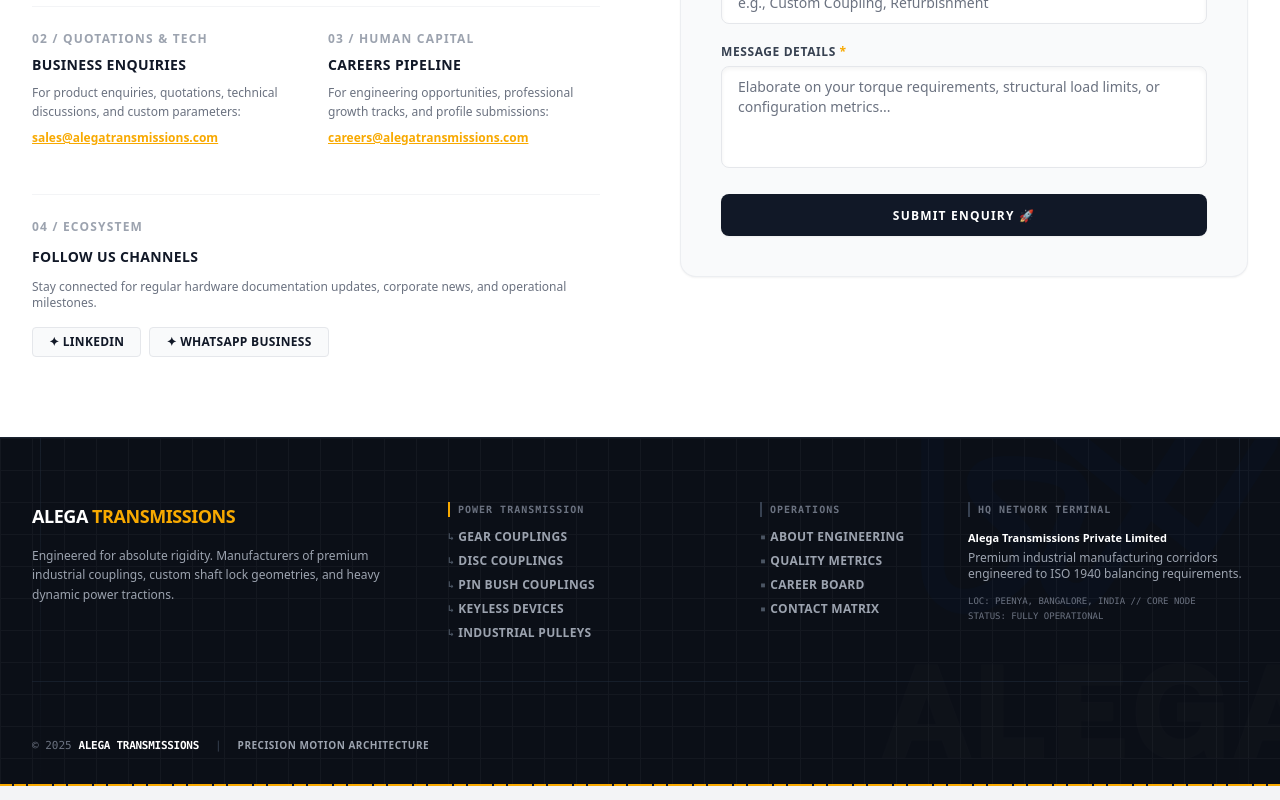
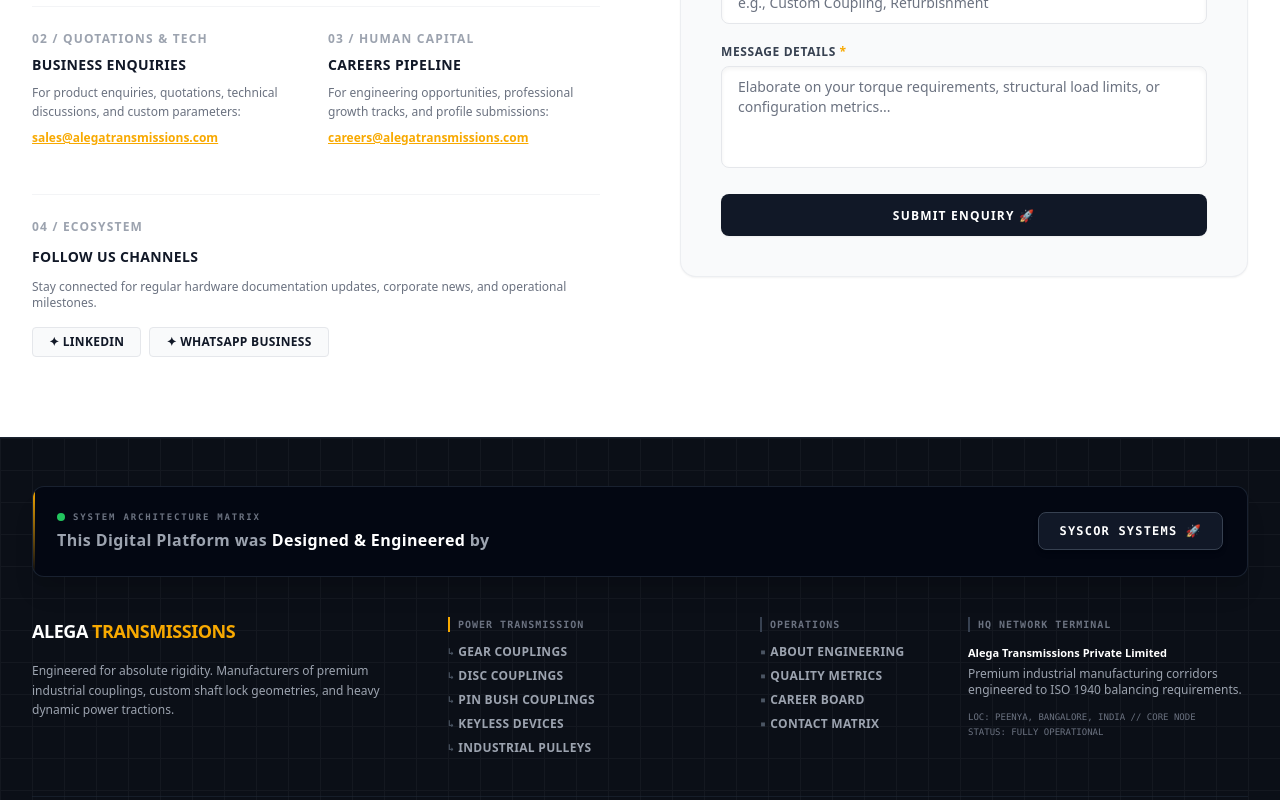
Before and after one commit to MadhuKrishnappa/alega-transmissions, a Next.js app: page / in a window 1280 px wide. Shown: the part 11200-12000 px from the top of the page. Built offline with nearby package versions, Linux system fonts and the light colour scheme.

Commit message:
added sysor systems

```diff
--- a/app/component/footer.tsx
+++ b/app/component/footer.tsx
@@ -21,9 +21,9 @@
   ];
 
   return (
-    <footer className="relative bg-[#0b0f17] text-gray-300 pt-16 pb-8 border-t border-gray-800/80 overflow-hidden antialiased selection:bg-[#F8A900]/30 font-sans">
+    <footer className="relative bg-[#0b0f17] text-gray-300 pt-12 pb-8 border-t border-gray-800/80 overflow-hidden antialiased selection:bg-[#F8A900]/30 font-sans">
 
-      {/* 1. HIGH-FIDELITY INDUSTRIAL TECH BACKGROUND LAYER */}
+      {/* HIGH-FIDELITY INDUSTRIAL TECH BACKGROUND LAYER */}
       <div
         className="absolute inset-0 pointer-events-none opacity-[0.035]"
         style={{
@@ -32,33 +32,44 @@
         }}
       />
 
-      {/* Subtle CAD Alignment Vectors */}
-      <div className="absolute top-0 left-10 w-[1px] h-full bg-gradient-to-b from-gray-800/60 to-transparent pointer-events-none hidden md:block" />
-      <div className="absolute top-0 right-10 w-[1px] h-full bg-gradient-to-b from-gray-800/60 to-transparent pointer-events-none hidden md:block" />
+      <div className="relative z-10 max-w-7xl mx-auto px-4 sm:px-6 lg:px-8 w-full space-y-10">
 
-      {/* Heavy Machinery Blueprint Watermark Logo */}
-      <div
-        className="absolute right-[-5%] bottom-[-5%] w-[480px] h-[480px] opacity-[0.02] bg-no-repeat bg-contain pointer-events-none select-none filter invert"
-        style={{ backgroundImage: "url('/alega-logo.png')" }}
-      />
+        {/* ================= CRITICAL ATTENTION: PRIMARY HERO CREDITS BANNER ================= */}
+        {/* Positioned at the absolute top of the footer container for maximum visual impact */}
+        <div className="w-full bg-gray-950 border border-gray-800/80 rounded-xl p-4 sm:p-6 flex flex-col sm:flex-row items-center justify-between gap-4 shadow-xl relative overflow-hidden group hover:border-[#F8A900]/30 transition-all duration-300">
+          <div className="absolute top-0 left-0 w-[2px] h-full bg-gradient-to-b from-[#F8A900] to-transparent" />
 
-      <div className="relative z-10 max-w-7xl mx-auto px-4 sm:px-6 lg:px-8 w-full space-y-12">
+          <div className="space-y-1 text-center sm:text-left">
+            <div className="flex items-center justify-center sm:justify-start gap-2">
+              <span className="h-2 w-2 rounded-full bg-green-500 animate-pulse" />
+              <span className="font-mono text-[9px] uppercase tracking-[0.2em] text-gray-500 font-bold">System Architecture Matrix</span>
+            </div>
+            <h2 className="text-sm sm:text-base font-bold text-gray-400 tracking-wide">
+              This Digital Platform was <span className="text-white font-extrabold">Designed & Engineered</span> by
+            </h2>
+          </div>
 
-        {/* ================= 2. UPPER TELEMETRY MARQUEE & META GRID ================= */}
+          <a
+            href="https://www.syscorsystems.com/"
+            target="_blank"
+            rel="noopener noreferrer"
+            className="px-5 py-2.5 rounded-lg bg-gray-900 border border-gray-700 hover:border-green-500 hover:bg-black text-xs font-mono font-black uppercase tracking-widest text-white hover:text-green-400 shadow-md transition-all duration-200 cursor-pointer text-center whitespace-nowrap min-w-[160px]"
+          >
+            Syscor Systems 🚀
+          </a>
+        </div>
+
+        {/* ================= UPPER TELEMETRY MARQUEE & META GRID ================= */}
         <div className="grid grid-cols-1 md:grid-cols-12 gap-8 pb-10 border-b border-gray-800/60 items-start">
 
           {/* Brand Vector Identity Column */}
           <div className="md:col-span-4 space-y-4">
-            <div className="space-y-1">
-
-              <h3 className="text-lg font-black text-white uppercase tracking-tight">
-                ALEGA <span className="text-[#F8A900]">TRANSMISSIONS</span>
-              </h3>
-            </div>
+            <h3 className="text-lg font-black text-white uppercase tracking-tight">
+              ALEGA <span className="text-[#F8A900]">TRANSMISSIONS</span>
+            </h3>
             <p className="text-xs text-gray-400 font-medium leading-relaxed max-w-sm">
               Engineered for absolute rigidity. Manufacturers of premium industrial couplings, custom shaft lock geometries, and heavy dynamic power tractions.
             </p>
-
           </div>
 
           {/* Nav Map A: Product Arrays */}
@@ -112,10 +123,8 @@
 
         </div>
 
-        {/* ================= 3. LOWER LEGAL MATRICES & SYSTEM METRICS ================= */}
-        <div className="pt-2 justify-center gap-6 text-[11px] font-mono text-gray-500 font-medium">
-
-          {/* Dynamic Technical Copyright Stack */}
+        {/* ================= LOWER LEGAL MATRICES ================= */}
+        <div className="pt-2 flex flex-col sm:flex-row items-center justify-between gap-4 text-[11px] font-mono text-gray-500 font-medium">
           <div className="flex flex-col sm:flex-row items-center gap-2 sm:gap-4 text-center sm:text-left">
             <span>
               © {currentYear} <span className="text-white font-bold tracking-tight">ALEGA TRANSMISSIONS</span>
@@ -125,14 +134,11 @@
               Precision Motion Architecture
             </span>
           </div>
-
-
-
         </div>
 
       </div>
 
-      {/* Industrial Hazard-Accent Strip Divider along extreme base boundary */}
+      {/* Industrial Base Strip */}
       <div className="absolute bottom-0 left-0 right-0 h-[2px] bg-[linear-gradient(to_right,#F8A900_30%,#111827_30%,#111827_35%,#F8A900_35%,#F8A900_65%,#111827_65%,#111827_70%,#F8A900_70%)] bg-[length:40px_2px]" />
     </footer>
   );
```
